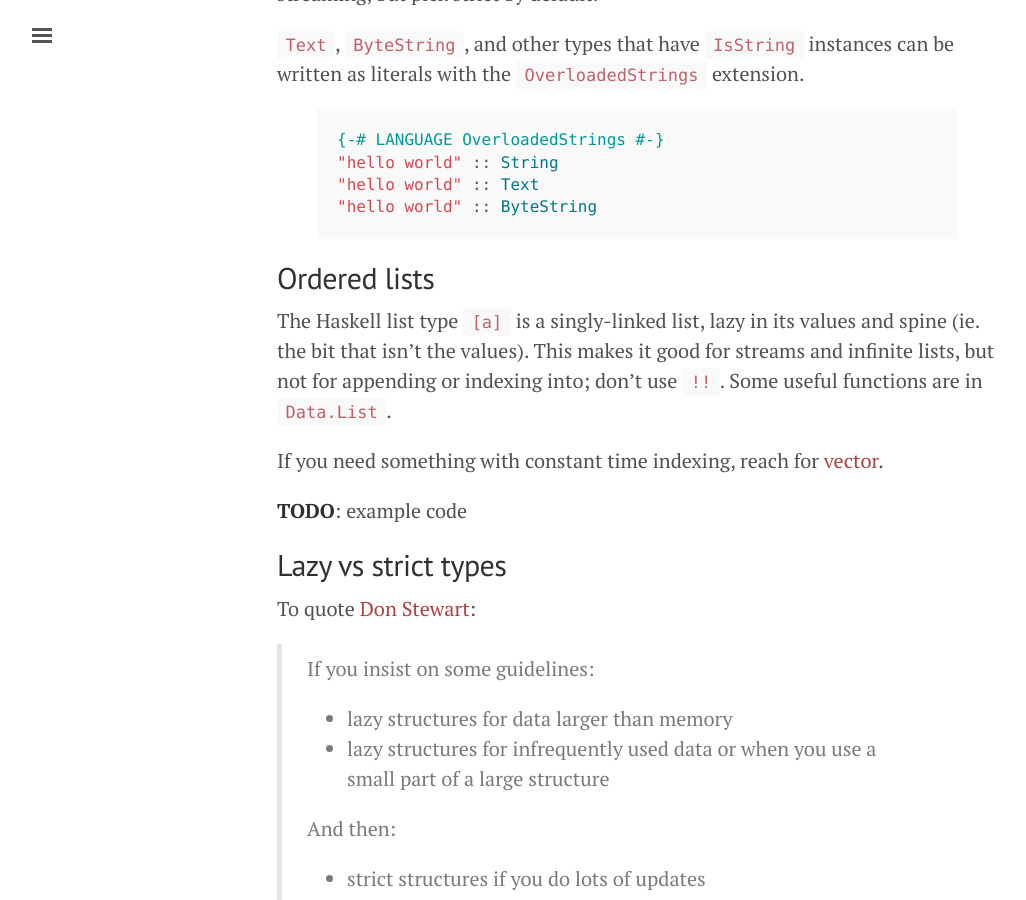
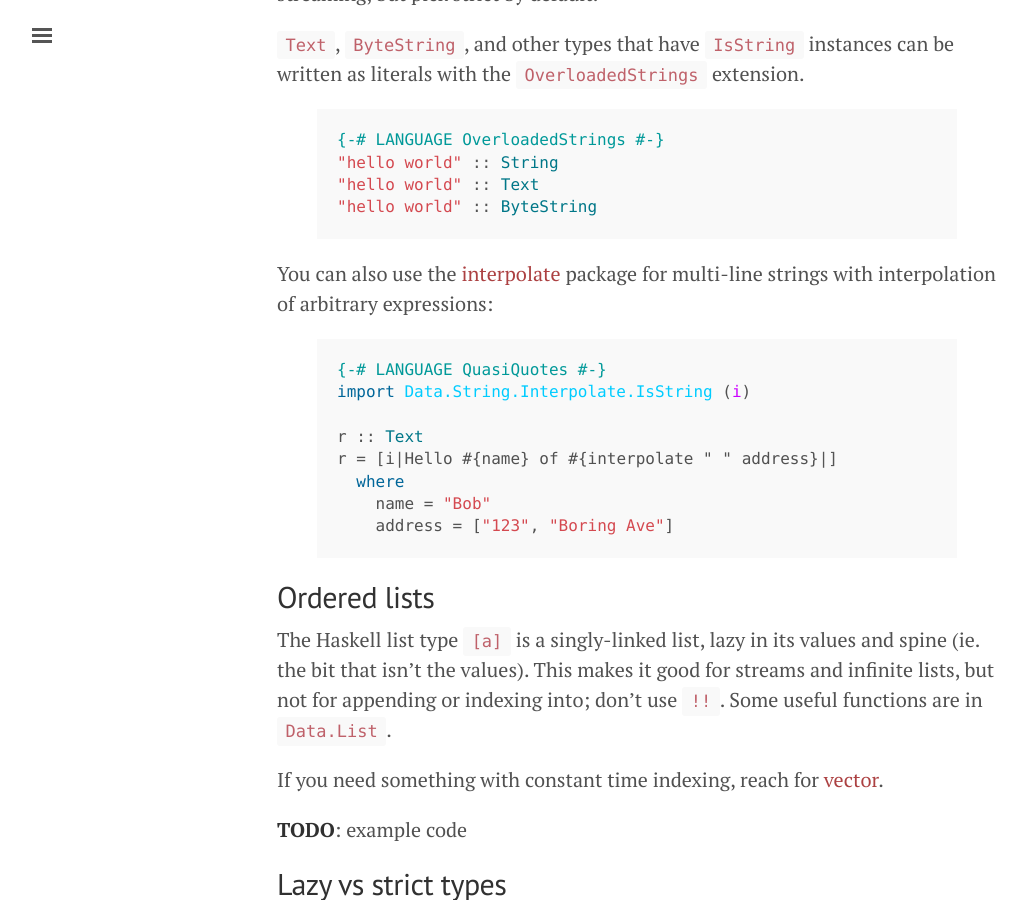
Before and after one commit to futufeld/haskell-guide, a Jekyll site: the page built from base.md, in a window 1280 px wide and 900 px high, scrolled down 10154 px. Shown: the whole window, without its empty margins (3-1029 px from the left). Built offline with Jekyll 4.4.1, drawn with Linux system fonts in a browser that asks for light colours.

Commit message:
ENHANCE: Add interpolate for multi-line strings to base page

```diff
--- a/base.md
+++ b/base.md
@@ -436,9 +436,24 @@ can be written as literals with the `OverloadedStrings` extension.
 "hello world" :: ByteString
 {% endhighlight %}
 
+You can also use the [interpolate][] package for multi-line strings with
+interpolation of arbitrary expressions:
+
+{% highlight haskell %}
+{-# LANGUAGE QuasiQuotes #-}
+import Data.String.Interpolate.IsString (i)
+
+r :: Text
+r = [i|Hello #{name} of #{interpolate " " address}|]
+  where
+    name = "Bob"
+    address = ["123", "Boring Ave"]
+{% endhighlight %}
+
 [bytestring package]: https://hackage.haskell.org/package/bytestring
 [text package]: https://hackage.haskell.org/package/text
 [IsString]: https://hackage.haskell.org/package/base-4.8.1.0/docs/Data-String.html#t:IsString
+[interpolate]: https://hackage.haskell.org/package/interpolate
 
 Ordered lists
 -------------
```
